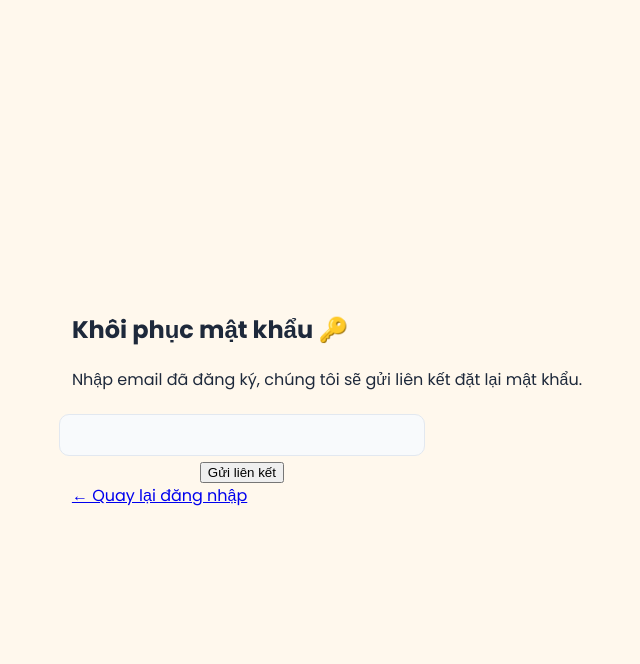
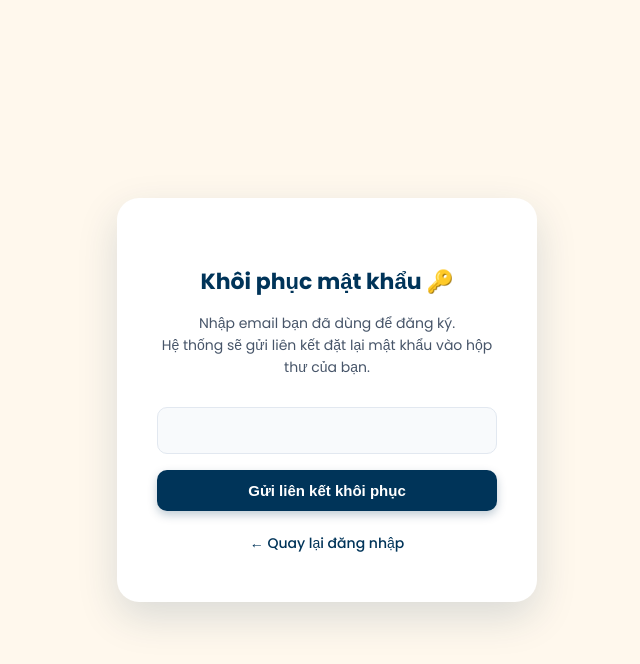
Before and after one commit to puppydue/PetTalk, a Django app: page /accounts/password_reset/ in a window 1280 px wide. Shown: the top 664 px of the page, without its empty margins (313-953 px from the left). Run offline with Django 4.2, Linux system fonts and the light colour scheme.

Commit message:
update quên mật khẩu + trang đăng nhập by KHÁNH

```diff
--- a/templates/registration/password_reset_form.html
+++ b/templates/registration/password_reset_form.html
@@ -6,16 +6,146 @@
   <meta name="viewport" content="width=device-width, initial-scale=1.0">
   <title>Khôi phục mật khẩu - PetTalk</title>
   <link href="https://fonts.googleapis.com/css2?family=Poppins:wght@400;500;600;700&display=swap" rel="stylesheet">
-  <link rel="stylesheet" href="{% static 'css/auth.css' %}">
+  <!-- Giả sử bạn có file này, vẫn giữ nguyên -->
+  <!-- <link rel="stylesheet" href="{% static 'css/auth.css' %}"> -->
+  <style>
+    body {
+      background: #fff8ed;
+      font-family: 'Poppins', sans-serif;
+      display: flex;
+      justify-content: center;
+      align-items: center;
+      height: 100vh;
+      margin: 0;
+    }
+
+    .forgot-box {
+      background: #fff;
+      border-radius: 22px;
+      box-shadow: 0 15px 40px rgba(0, 52, 89, 0.15);
+      width: 420px;
+      /* Thêm max-width để đẹp hơn trên mobile */
+      max-width: 90%;
+      padding: 48px 40px;
+      animation: fadeIn 0.5s ease;
+      box-sizing: border-box; /* Đảm bảo padding không làm vỡ layout */
+    }
+
+    @keyframes fadeIn {
+      from { opacity: 0; transform: translateY(20px); }
+      to { opacity: 1; transform: translateY(0); }
+    }
+
+    .forgot-box h2 {
+      color: #003459;
+      font-weight: 700;
+      font-size: 22px;
+      text-align: center;
+      margin-bottom: 10px;
+    }
+
+    .forgot-box p {
+      color: #475569;
+      font-size: 14px;
+      line-height: 1.6;
+      margin-bottom: 28px;
+      text-align: center;
+    }
+
+    /* Reset mặc định của Django form */
+    form p {
+      margin: 0;
+      padding: 0;
+      width: 100%;
+      text-align: center;
+    }
+
+    form {
+      display: flex;
+      flex-direction: column;
+      /* ĐÂY LÀ THAY ĐỔI CHÍNH:
+        Bỏ 'align-items: center;'
+        Khi dùng flex-direction: column, 'align-items' sẽ căn theo chiều ngang.
+        Giá trị 'center' sẽ làm item co lại và căn giữa, xung đột với 'width: 100%'.
+        Mặc định là 'stretch', sẽ kéo dãn item ra 100% chiều rộng, đó là cái ta muốn.
+      */
+      /* align-items: center; */
+      justify-content: center;
+      gap: 16px;
+      width: 100%; /* Thêm width 100% cho form để chắc chắn */
+    }
+
+    input[type="email"] {
+      width: 100%;
+      border: 1px solid #e2e8f0;
+      border-radius: 10px;
+      padding: 12px 14px;
+      font-family: inherit;
+      font-size: 14px;
+      background: #f8fafc;
+      outline: none;
+      transition: all 0.2s ease;
+      text-align: left; /* Căn trái text trong ô input cho chuẩn */
+
+      /* ĐÂY LÀ THAY ĐỔI THỨ 2:
+        Thêm 'box-sizing: border-box;'
+        Nó đảm bảo 'width: 100%' bao gồm cả 'padding' và 'border',
+        tránh bị tràn ra ngoài.
+      */
+      box-sizing: border-box;
+    }
+
+    input[type="email"]:focus {
+      border-color: #003459;
+      box-shadow: 0 0 0 3px rgba(0, 52, 89, 0.15);
+    }
+
+    button {
+      width: 100%;
+      background: #003459;
+      color: #fff;
+      border: none;
+      border-radius: 10px;
+      padding: 12px 18px;
+      font-weight: 600;
+      cursor: pointer;
+      transition: all 0.25s ease;
+      box-shadow: 0 4px 10px rgba(0, 52, 89, 0.25);
+      font-size: 15px; /* Thêm cỡ chữ cho nút */
+    }
+
+    button:hover {
+      background: #034d80;
+      transform: translateY(-1px);
+      box-shadow: 0 6px 14px rgba(0, 52, 89, 0.3);
+    }
+
+    a {
+      display: block;
+      margin-top: 22px;
+      color: #003459;
+      font-size: 14px;
+      font-weight: 500;
+      text-decoration: none;
+      text-align: center;
+      transition: 0.2s;
+    }
+
+    a:hover {
+      text-decoration: underline;
+      color: #034d80;
+    }
+  </style>
 </head>
 <body>
-  <div class="forgot-container">
+  <div class="forgot-box">
     <h2>Khôi phục mật khẩu 🔑</h2>
-    <p>Nhập email đã đăng ký, chúng tôi sẽ gửi liên kết đặt lại mật khẩu.</p>
+    <p>Nhập email bạn đã dùng để đăng ký.<br>Hệ thống sẽ gửi liên kết đặt lại mật khẩu vào hộp thư của bạn.</p>
 
-    <form method="post">{% csrf_token %}
+    <form method="post">
+      {% csrf_token %}
       {{ form.email }}
-      <button type="submit">Gửi liên kết</button>
+      <button type="submit">Gửi liên kết khôi phục</button>
     </form>
 
     <a href="{% url 'login' %}">← Quay lại đăng nhập</a>
```
Also changed, not shown: accounts/forms.py (+40 -25 lines), accounts/views.py (+5 -6 lines), static/css/auth.css (+33 -1 lines).
